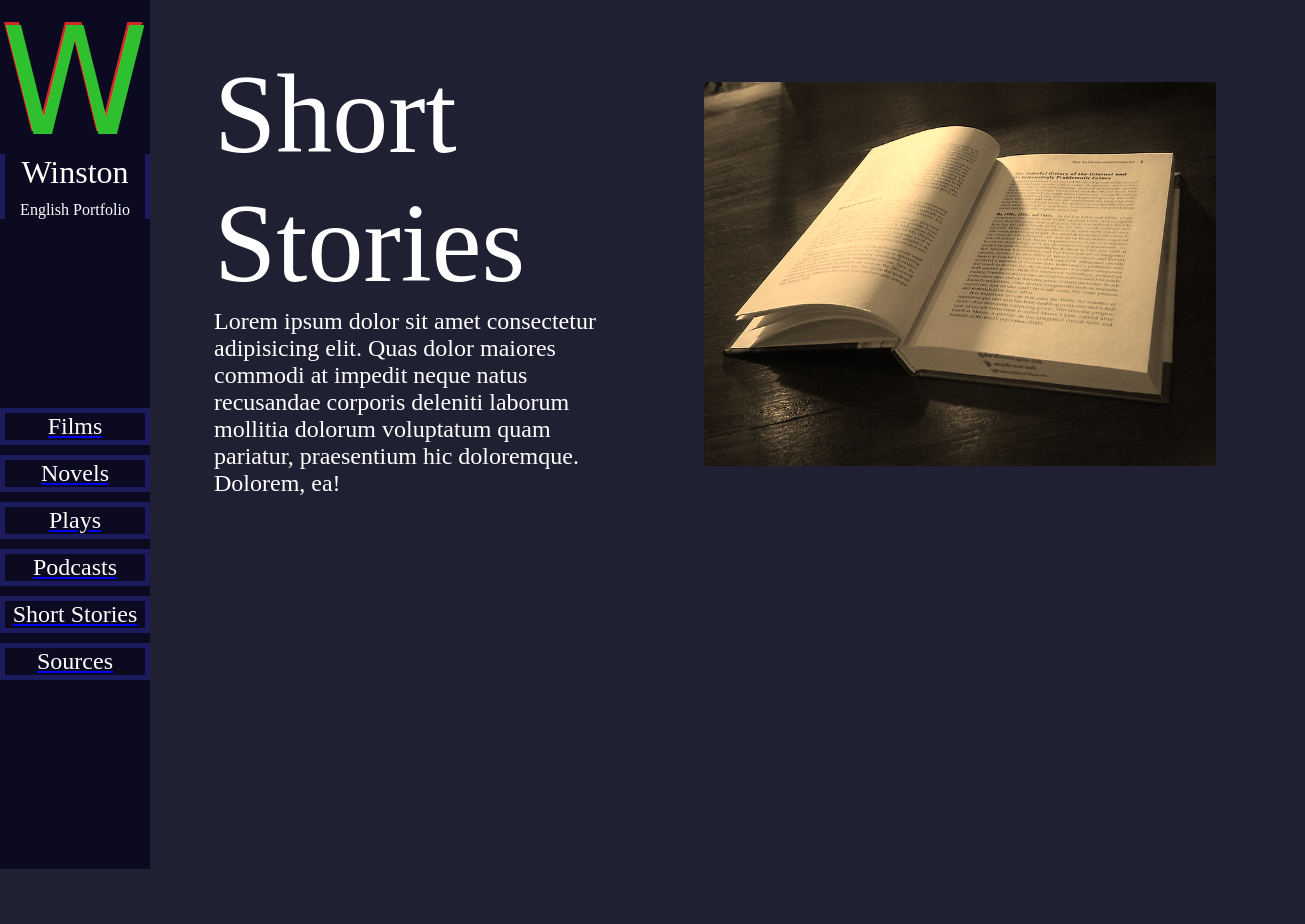
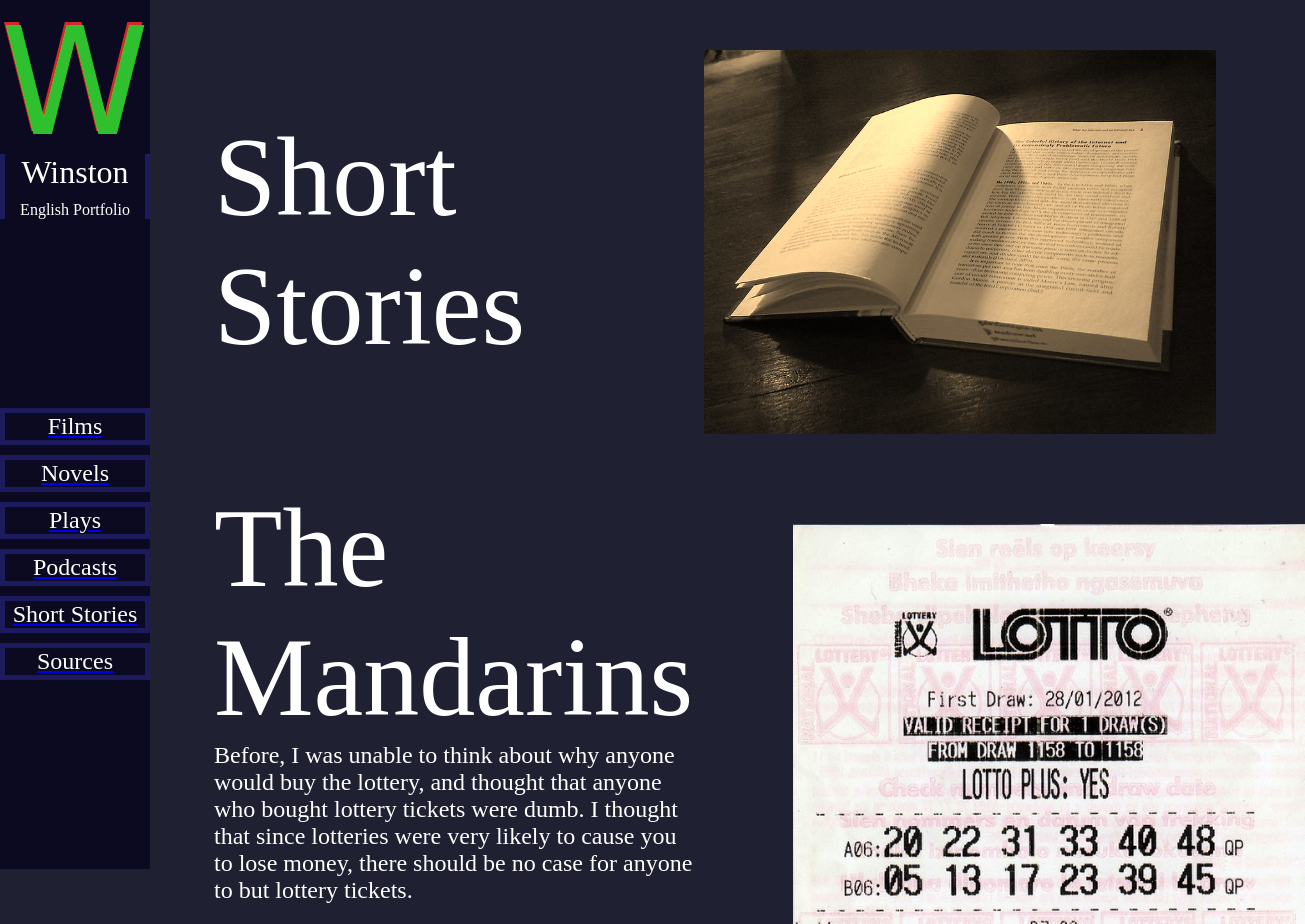
Before and after one commit to Winswins22/English-Portfolio, a React (Create React App) app: page /short_stories in a window 1280 px wide. Shown: the top 924 px of the page, 1305 px wide, since content can reach past the window. Before the commit the page ends 800 px from the top, so only its background shows below. Built offline with nearby package versions, Linux system fonts and the light colour scheme.

Commit message:
add 'mandarins' response

```diff
--- a/src/pages/ShortStoriesPage/Data.jsx
+++ b/src/pages/ShortStoriesPage/Data.jsx
@@ -1,9 +1,15 @@
 import Book from '../../images/book.jpg'
+import Lotto from '../../images/lotto.jpg'
+import {Text, NewLine} from '../../components/InfoSection/InfoSectionElems'
 
 export const sectionData = [
   {
     img: Book,
-    title: "Short Stories",
-    description: "Lorem ipsum dolor sit amet consectetur adipisicing elit. Quas dolor maiores commodi at impedit neque natus recusandae corporis deleniti laborum mollitia dolorum voluptatum quam pariatur, praesentium hic doloremque. Dolorem, ea!",
+    title: "Short Stories"
   },
+  {
+    img: Lotto,
+    title: "The Mandarins",
+    description: <> <Text>Before, I was unable to think about why anyone would buy the lottery, and thought that anyone who bought lottery tickets were dumb. I thought that since lotteries were very likely to cause you to lose money, there should be no case for anyone to but lottery tickets.</Text> <NewLine></NewLine> <Text> However, this changed when I saw some of my family memebers buy lottery tickets and when I watched some videos on the topic. I realized that in some cases, people would buy lottery tickets for the dream of winning big, even if the mathematics were aginst them. I found that people would buy lotteries tickets for the rush of gambling or the desperation to get out of a bad situation.</Text> <NewLine></NewLine> <Text>Although I am still against buying lottery tickets, I don't hate people who buy them as much now.</Text> </>
+  }
 ]
--- a/src/pages/SourcesPage/Data.jsx
+++ b/src/pages/SourcesPage/Data.jsx
@@ -9,9 +9,10 @@ import Police from '../../images/police.jpg'
 import Nature from '../../images/nature.jpg'
 import Black from '../../images/black.jpg'
 import Crowd from '../../images/climateCrowd.jpg'
-import Family from '../../images/family.jpg'
+import Family from '../../images/family.jpg' // Oops, forgot to cite :((
 import Basketball from '../../images/basketball.jpg'
 import MagnifyingGlass from '../../images/magnifyingGlass.jpg'
+import Lotto from '../../images/lotto.jpg'
 
 import {Text} from '../../components/InfoSection/InfoSectionElems'
 
@@ -72,4 +73,8 @@ export const sectionData = [
     description: <Text>	British Money and magnify glass by Images Money at <a href="https://www.flickr.com/photos/59937401@N07/5857443389">https://www.flickr.com/photos/59937401@N07/5857443389</a></Text>,
     img: MagnifyingGlass,
   },
+  {
+    description: <Text>	29/1/2013 Lottery ticket by barbourians at <a href="https://www.flickr.com/photos/51607907@N03/8425673057">https://www.flickr.com/photos/51607907@N03/8425673057</a></Text>,
+    img: Lotto,
+  }
 ]
```
Also changed, not shown: src/images/lotto.jpg (added).
